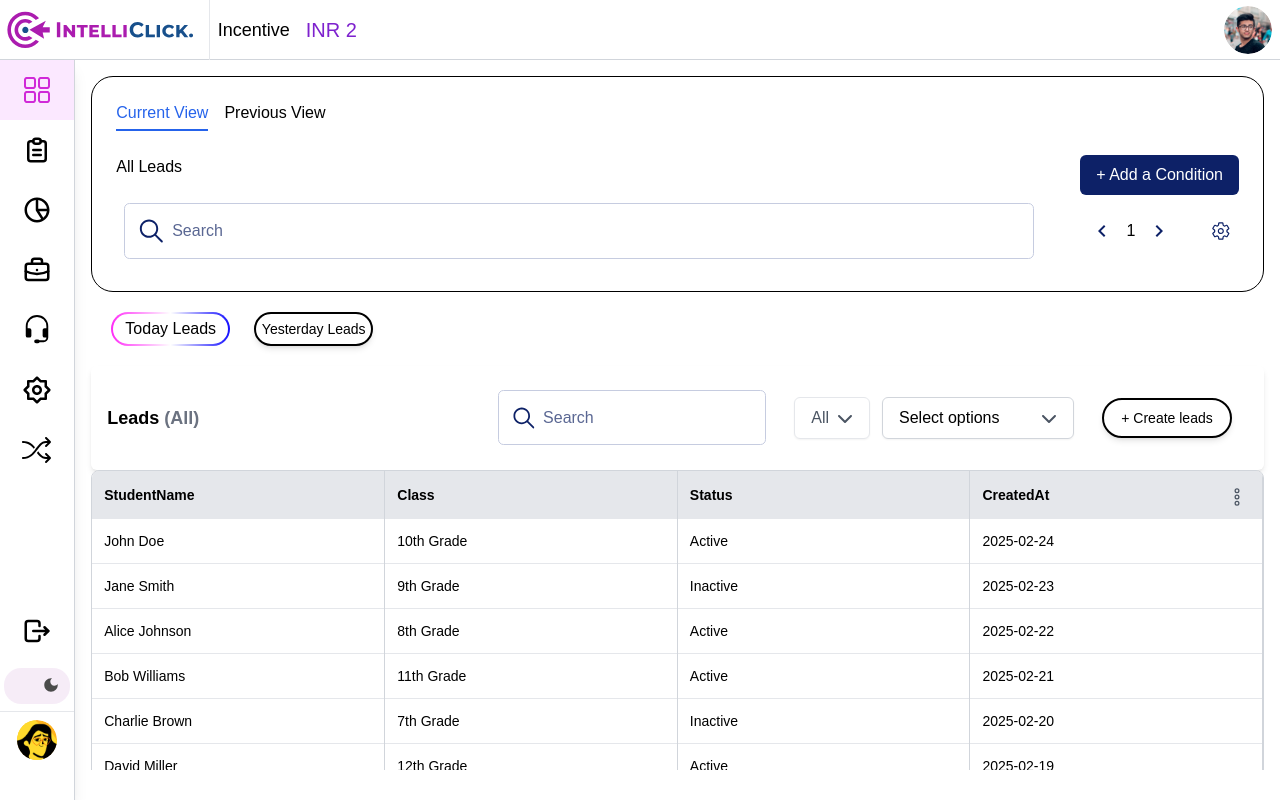
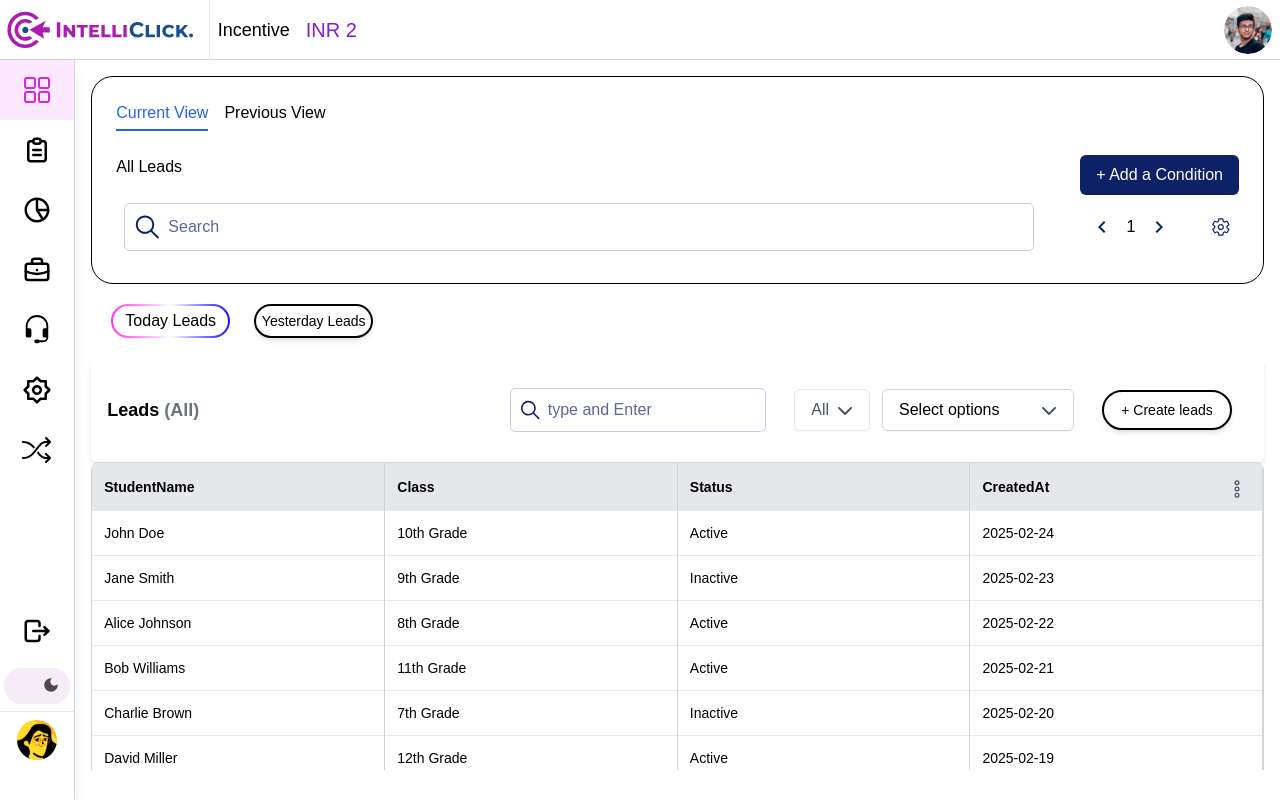
Before and after one commit to ashish2445/intelliclick-frontend-CRM, a Next.js app: page /dashboard/table in a window 1280 px wide. Built offline with nearby package versions, Linux system fonts and the light colour scheme.

Commit message:
fixed searchBox ui issue

```diff
--- a/src/components/SearchBox.tsx
+++ b/src/components/SearchBox.tsx
@@ -9,6 +9,10 @@ interface SearchBoxProps<T> {
   // onFilter: (filteredData: T[]) => void;
   placeholder?: string;
   setFilter: (newState: (prev: FilterState) => FilterState) => void;
+  iconSize?: number;
+  iconColor?: string;
+  height?: string | number;
+  width?: string | number;
 }
 
 const SearchBox = <T,>({
@@ -16,7 +20,11 @@ const SearchBox = <T,>({
   // filterFunction,
   // onFilter,
   setFilter,
-  placeholder = "Search...",
+  placeholder,
+  iconSize,
+  iconColor,
+  height,
+  width,
 }: SearchBoxProps<T>) => {
   const [query, setQuery] = useState("");
 
@@ -34,12 +42,12 @@ const SearchBox = <T,>({
   return (
     // <div className="flex items-center justify-center border-l border-r border-b border-gray-300 rounded-lg text-gray-500 h-16 width-[800px] text-base font-normal gap-2 text-center px-2">
     // <div className="flex items-center justify-center border-l border-r border-b border-[#C6CCE0] rounded-lg text-[#C6CCE0] h-10 w-full text-base font-normal gap-2 text-center p-4">
-    <div className="flex flex-wrap  sm:flex-nowrap items-center w-full mr-4 h-auto min-h-[43.37px] gap-[5.42px] p-[10.84px] rounded-[5.42px] border-[0.68px] border-[#C6CCE0]">
-      <IoIosSearch size={32} color="#0D2167" />
+    <div className={`flex flex-wrap  sm:flex-nowrap items-center w-full mr-4 gap-[5.42px] p-[7px] rounded-[5.42px] border-[0.68px] border-[#C6CCE0]`}>
+      <IoIosSearch size={iconSize} color={iconColor} />
       <input
         type="text"
         name="search-leads"
-        placeholder="Search"
+        placeholder={placeholder}
         value={query}
         onChange={(e) => setQuery(e.target.value)}
         onKeyDown={handleKeyDown}
--- a/src/containers/filtersContainer.tsx
+++ b/src/containers/filtersContainer.tsx
@@ -29,7 +29,10 @@ const TableFilters:React.FC<TableFiltersProps> = ({filterState,setFilter}) => {
         Leads <span className="text-gray-500">(All)</span>
       </h2>
       <div className="flex items-center space-x-3">
-        <SearchBox placeholder="Type and Press Enter" setFilter={setFilter}/>
+        <SearchBox placeholder="Type and Press Enter" setFilter={setFilter} iconSize={28} placeholder='type and Enter'
+  iconColor="#0D2167"
+  height="10px"
+  width="400px"/>
         <DateFilter options={[...TIME_RANGE]} setFilterState={setFilter} />
         <MultiSelectDropdown options={[...DATA_STATUS]} selectedOptions={filterState.status} onSelect={(values: string[]) => {
           setFilter(prev => ({
--- a/src/containers/tableContainer.tsx
+++ b/src/containers/tableContainer.tsx
@@ -162,7 +162,7 @@ const TableContainer: React.FC = () => {
         </div>
 
         <div className="flex justify-between items-center gap-10 p-2">
-          <SearchBox />
+          <SearchBox iconSize={32} placeholder='Search' iconColor="#0D2167" />
           <div className="flex items-center gap-3">
             <MdKeyboardArrowLeft size={24} color="#0D2167" />
               {1}
```
